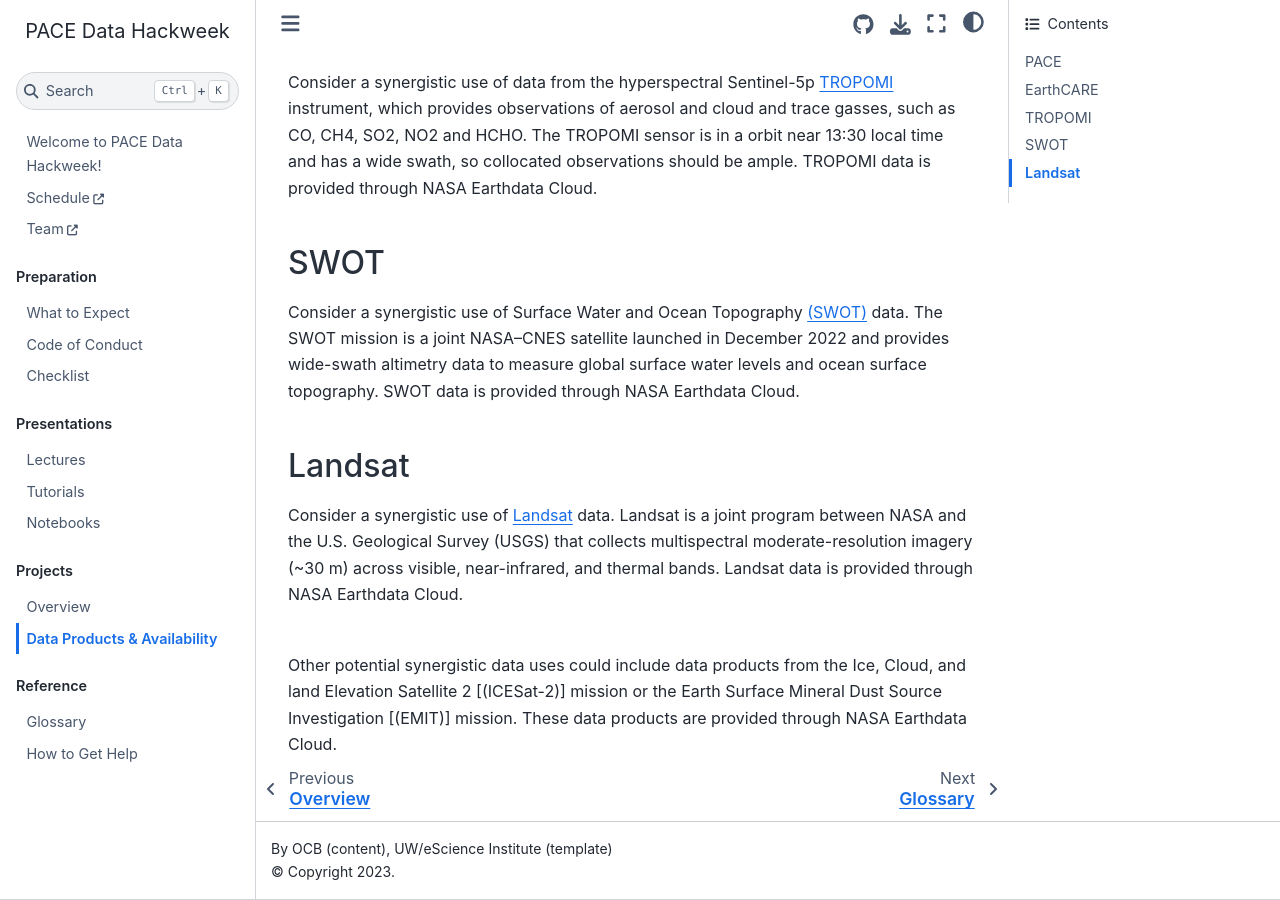
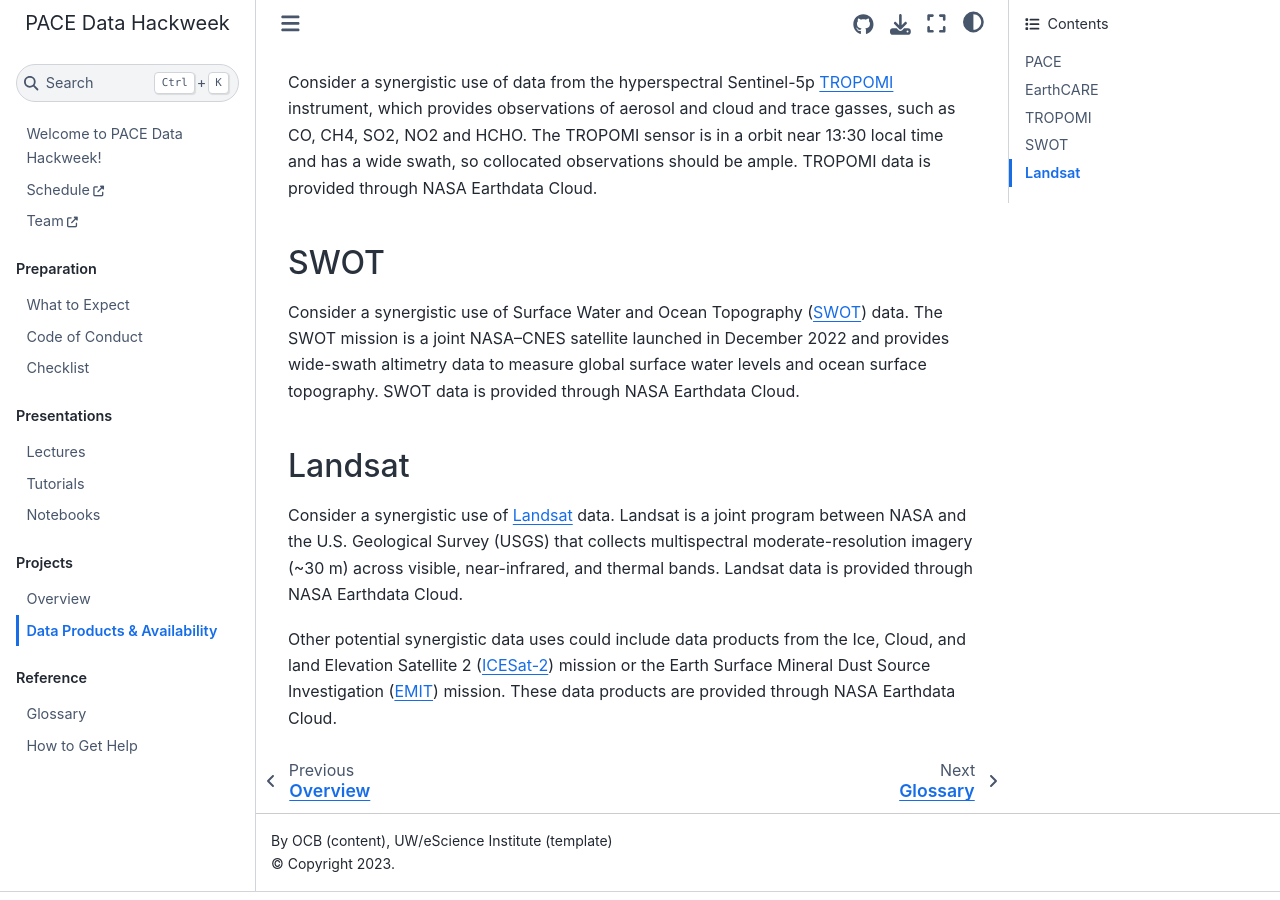
Before and after one commit to PACEHackWeek/pace-2025, a Jupyter Book: the page built from book/projects/satellite_data_availability.md, in a window 1280 px wide and 900 px high, scrolled down 804 px. Built offline with Jupyter Book 1.0.4 settings and Sphinx 7.4.7 and the Sphinx Book theme 1.1.4, drawn with Linux system fonts in a browser that asks for light colours.

Commit message:
move parens

```diff
--- a/book/projects/satellite_data_availability.md
+++ b/book/projects/satellite_data_availability.md
@@ -24,15 +24,13 @@ TROPOMI data is provided through NASA Earthdata Cloud.
 
 ## SWOT
 
-Consider a synergistic use of Surface Water and Ocean Topography [(SWOT)] data. The SWOT mission is a joint NASA–CNES satellite launched in December 2022 and provides wide-swath altimetry data to measure global surface water levels and ocean surface topography. SWOT data is provided through NASA Earthdata Cloud.
+Consider a synergistic use of Surface Water and Ocean Topography ([SWOT]) data. The SWOT mission is a joint NASA–CNES satellite launched in December 2022 and provides wide-swath altimetry data to measure global surface water levels and ocean surface topography. SWOT data is provided through NASA Earthdata Cloud.
 
 ## Landsat
 
 Consider a synergistic use of [Landsat] data. Landsat is a joint program between NASA and the U.S. Geological Survey (USGS) that collects multispectral moderate-resolution imagery (~30 m) across visible, near-infrared, and thermal bands. Landsat data is provided through NASA Earthdata Cloud.
 
-
-<br>
-Other potential synergistic data uses could include data products from the Ice, Cloud, and land Elevation Satellite 2 [(ICESat-2)] mission or the Earth Surface Mineral Dust Source Investigation [(EMIT)] mission. These data products are provided through NASA Earthdata Cloud.
+Other potential synergistic data uses could include data products from the Ice, Cloud, and land Elevation Satellite 2 ([ICESat-2]) mission or the Earth Surface Mineral Dust Source Investigation ([EMIT]) mission. These data products are provided through NASA Earthdata Cloud.
 
 
 [data products]: https://pace.oceansciences.org/data.htm
@@ -42,7 +40,7 @@ Other potential synergistic data uses could include data products from the Ice,
 [EarthCARE]: https://earth.esa.int/eogateway/missions/earthcare
 [EarthCARE Product Data Handbook]: https://earthcarehandbook.earth.esa.int/
 [TROPOMI]: https://www.tropomi.eu/
-[(SWOT)]: https://swot.jpl.nasa.gov/
+[SWOT]: https://swot.jpl.nasa.gov/
 [Landsat]: https://science.nasa.gov/mission/landsat/
-[(ICESat-2)]: https://icesat-2.gsfc.nasa.gov/
-[(EMIT)]: https://earth.jpl.nasa.gov/emit/
+[ICESat-2]: https://icesat-2.gsfc.nasa.gov/
+[EMIT]: https://earth.jpl.nasa.gov/emit/
```
